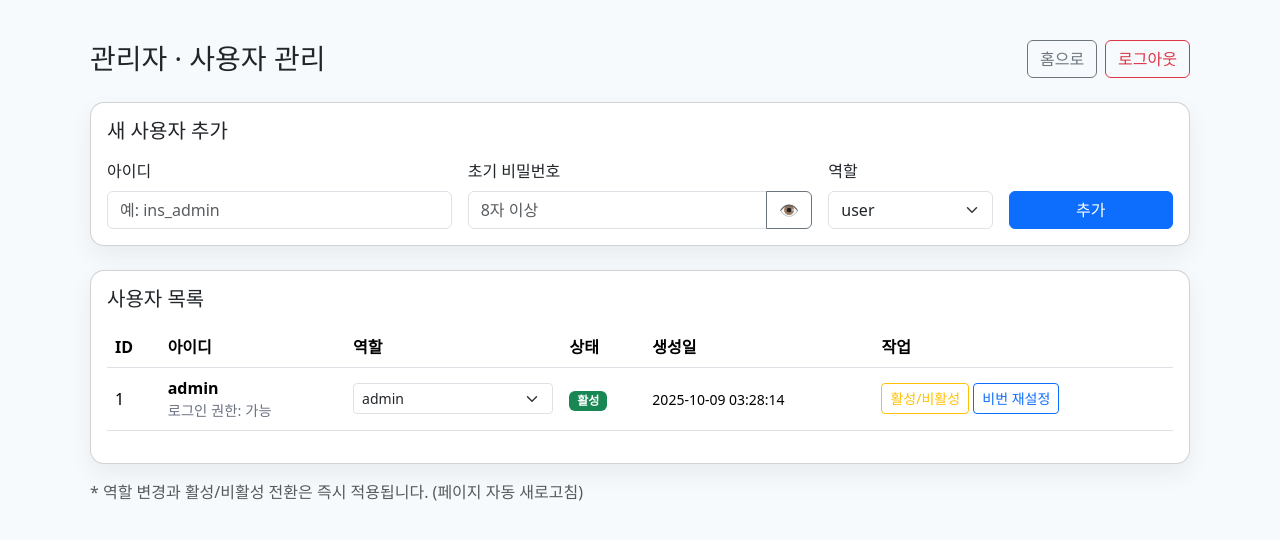
After one commit to colinlin1030/Test, a Flask app: page /admin in a window 1280 px wide. The commit adds this page. Shown: the top 540 px of the page. Run offline with Flask 3, Linux system fonts and the light colour scheme; a user stored in the database is signed in; data comes from the database, SQL or seed files in the repository; both versions use the stored data as it was after the commit.

Commit message:
update all local changes

```diff
--- a/app.py
+++ b/app.py
@@ -1,9 +1,9 @@
-from flask import Flask, render_template, request, redirect, url_for, session, jsonify, abort
+from flask import Flask, render_template, request, redirect, url_for, session, jsonify
 import os, sqlite3
 from functools import wraps
 from contextlib import closing
 import json
-
+from werkzeug.security import check_password_hash, generate_password_hash
 
 # --------------------
 # 基本設定
@@ -18,7 +18,6 @@ DB_PATH = os.getenv("DATABASE_PATH", "insmedic.db")
 def get_db():
     """
     取得 SQLite 連線；開啟外鍵；回傳 Row（可用欄位名存取）
-    每次使用後請關閉（這裡用 with closing(...) 或在 execute()/query() 內自動關）
     """
     conn = sqlite3.connect(DB_PATH, detect_types=sqlite3.PARSE_DECLTYPES)
     conn.row_factory = sqlite3.Row
@@ -47,27 +46,56 @@ def executemany(sql, seq_of_params):
         conn.commit()
 
 # --------------------
-# Auth decorator
+# 審計紀錄（可選）
 # --------------------
-def login_required(view):
-    @wraps(view)
-    def wrapped(*args, **kwargs):
-        if "user" not in session:
-            return redirect(url_for("login", next=request.path))
-        return view(*args, **kwargs)
-    return wrapped
+def log_action(actor_username, action, target_username=None):
+    """
+    將關鍵動作寫入 audit_logs（若表不存在會忽略錯誤）
+    """
+    try:
+        execute(
+            "INSERT INTO audit_logs (actor_username, action, target_username) VALUES (?, ?, ?);",
+            (actor_username, action, target_username)
+        )
+    except Exception:
+        pass
+
+# --------------------
+# Auth / RBAC decorators
+# --------------------
+def login_required(role=None):
+    """
+    - 登入保護
+    - 若指定 role（'admin' / 'user'），則驗證 session 中的角色
+    """
+    def outer(view):
+        @wraps(view)
+        def wrapped(*args, **kwargs):
+            if "username" not in session:
+                return redirect(url_for("login", next=request.path))
+            if role and session.get("role") != role:
+                return render_template("error.html", msg="權限不足"), 403
+            return view(*args, **kwargs)
+        return wrapped
+    return outer
 
 # --------------------
 # Routes
 # --------------------
 @app.route("/", methods=["GET"])
-@login_required
+@login_required()
 def index():
-    username = session.get("user")
+    username = session.get("username")
     return render_template("index.html", username=username)
 
 @app.route("/login", methods=["GET", "POST"])
 def login():
+    """
+    - GET: 顯示登入頁
+    - POST: 支援 JSON 或 form，驗證 users 表（username, password_hash, role, is_active）
+    期望 users 表：
+      id, username UNIQUE, password_hash, role IN ('admin','user'), is_active INT
+    """
     if request.method == "GET":
         return render_template("login.html")
 
@@ -75,45 +103,61 @@ def login():
     username = (data.get("username") or request.form.get("username") or "").strip()
     password = (data.get("password") or request.form.get("password") or "")
 
-    # 這裡先用簡單驗證；未來可改成查 DB 的 user 表
-    if username and password:
-        session["user"] = username
-        return jsonify({"ok": True, "username": username}), 200
+    if not username or not password:
+        return jsonify({"ok": False, "error": "INVALID_CREDENTIALS"}), 401
 
-    return jsonify({"ok": False, "error": "INVALID_CREDENTIALS"}), 401
+    row = query_one("SELECT username, password_hash, role, is_active FROM users WHERE username=?;", (username,))
+    if not row or not row["is_active"]:
+        return jsonify({"ok": False, "error": "INVALID_CREDENTIALS"}), 401
+
+    if not check_password_hash(row["password_hash"], password):
+        return jsonify({"ok": False, "error": "INVALID_CREDENTIALS"}), 401
+
+    # 設定 session
+    session["username"] = row["username"]
+    session["role"] = row["role"]
+
+    # 寫審計（可選）
+    log_action(row["username"], "login")
+
+    # 回傳 JSON（前端會依 role 導頁）
+    return jsonify({"ok": True, "username": row["username"], "role": row["role"]}), 200
 
 @app.route("/logout", methods=["GET"])
 def logout():
-    session.pop("user", None)
+    actor = session.get("username")
+    session.pop("username", None)
+    session.pop("role", None)
+    if actor:
+        log_action(actor, "logout")
     return redirect(url_for("login"))
 
-# 你的頁面
+# 頁面
 @app.route("/main", methods=["GET"])
-@login_required
+@login_required()
 def main_page():
     return render_template("main.html")
 
 @app.route("/checkout", methods=["GET"])
-@login_required
+@login_required()
 def checkout():
     return render_template("main.html")
 
 @app.route("/settlement", methods=["GET"])
-@login_required
+@login_required()
 def settlement():
     return render_template("settlement.html")
 
 # --------------------
-# Prices：改為讀 DB 的 Product / ProductVariant / (可選)VariantPriceOverride
+# Prices：讀取 Product / ProductVariant / (可選)VariantPriceOverride
 # --------------------
 def _fetch_effective_prices(location_id=None, event_id=None):
     """
     取得「有效售價」列表：
     - 以 product_variant.base_price 為基礎
-    - 若有符合時間區間的 variant_price_override，則覆蓋（可依 location_id 或 event_id）
-    - 回傳欄位：variant_id, sku, product_name, variant_attrs, effective_price, currency
+    - 若有符合時間區間的 variant_price_override，則覆蓋
+    回傳欄位：variant_id, sku, product_name, attributes, price, currency
     """
-    # 若你已建立 VIEW variant_effective_price，可改成直接查 VIEW；這裡寫成可攜式 SQL
     sql = """
     SELECT
       pv.id               AS variant_id,
@@ -136,7 +180,6 @@ def _fetch_effective_prices(location_id=None, event_id=None):
     WHERE pv.status = 'active' AND p.status = 'active'
     ORDER BY p.name, pv.sku;
     """
-    # 為了簡化綁參，重複帶入（SQLite 不支援同名參數自動重用）
     params = (
         location_id, location_id,
         event_id, event_id,
@@ -144,9 +187,7 @@ def _fetch_effective_prices(location_id=None, event_id=None):
     )
     rows = query_all(sql, params)
 
-    # 將 JSON 文字的 attributes（若有）解成 dict；失敗就給空字串
     out = []
-    import json
     for r in rows:
         attrs = r["variant_attrs"]
         try:
@@ -164,29 +205,25 @@ def _fetch_effective_prices(location_id=None, event_id=None):
     return out
 
 @app.route("/prices", methods=["GET", "POST"])
-@login_required
+@login_required()
 def prices():
     """
-    GET：
-      可帶 ?location_id= 或 ?event_id=
-      回傳 variant 的有效售價（考慮 override）
-    POST：
-      更新 base price（管理用途）
-      - 支援 JSON：{"items":[{"variant_id":1,"price":12345.0}, ...]}
-      - 或 form：variant_id, price（多筆可重複傳）
+    GET：依 location_id / event_id 回傳有效售價
+    POST：更新 base_price（限管理員）
     """
     if request.method == "GET":
-        # 讓你在賽會頁面可帶 location_id / event_id 看臨時價
         location_id = request.args.get("location_id", type=int)
         event_id = request.args.get("event_id", type=int)
         data = _fetch_effective_prices(location_id=location_id, event_id=event_id)
         return jsonify(data)
 
-    # POST：更新 base_price
+    # POST：更新 base_price（限管理員）
+    if session.get("role") != "admin":
+        return jsonify({"ok": False, "error": "FORBIDDEN"}), 403
+
     payload = request.get_json(silent=True) or {}
     items = payload.get("items")
 
-    # 若不是 JSON，就從 form 讀單筆或多筆
     if not items:
         form_variant_id = request.form.getlist("variant_id")
         form_price = request.form.getlist("price")
@@ -201,18 +238,101 @@ def prices():
     if not items:
         return jsonify({"ok": False, "error": "NO_ITEMS"}), 400
 
-    # 執行更新
     params = [(float(it["price"]), int(it["variant_id"])) for it in items if "variant_id" in it and "price" in it]
     if not params:
         return jsonify({"ok": False, "error": "INVALID_ITEMS"}), 400
 
     executemany("UPDATE product_variant SET base_price = ?, updated_at = CURRENT_TIMESTAMP WHERE id = ?;", params)
+    log_action(session["username"], "update_prices", target_username=None)
     return jsonify({"ok": True, "updated": len(params)}), 200
 
+# --------------------
+# 管理員使用者管理頁（去除重複定義）
+# --------------------
+@app.route("/admin")
+@login_required(role="admin")
+def admin_users():
+    conn = get_db()
+    users = conn.execute(
+        "SELECT id, username, role, is_active, created_at FROM users ORDER BY id"
+    ).fetchall()
+    conn.close()
+    return render_template("admin_users.html", users=users)
+
+# 管理員重設任一使用者密碼（不需舊密碼）
+@app.route("/admin/reset_password", methods=["POST"])
+@login_required(role="admin")
+def admin_reset_password():
+    uid = request.form.get("id", type=int)
+    new = request.form.get("new") or ""
+    if not uid or len(new) < 8:
+        return jsonify({"ok": False, "msg": "id와 새 비밀번호(8자 이상)가 필요합니다."}), 400
+
+    row = query_one("SELECT username FROM users WHERE id=?", (uid,))
+    if not row:
+        return jsonify({"ok": False, "msg": "사용자를 찾을 수 없습니다."}), 404
+
+    execute("UPDATE users SET password_hash=? WHERE id=?",
+            (generate_password_hash(new), uid))
+    log_action(session["username"], "admin_reset_password", row["username"])
+    return jsonify({"ok": True})
+
+
+@app.route("/admin/create_user", methods=["POST"])
+@login_required(role="admin")
+def create_user():
+    username = (request.form.get("username") or "").strip()
+    password = request.form.get("password") or ""
+    role = request.form.get("role") or "user"
+
+    if not username or not password or role not in ("user", "admin"):
+        return jsonify({"ok": False, "msg": "자료가 불완전합니다."}), 400
+
+    try:
+        execute(
+            "INSERT INTO users (username, password_hash, role) VALUES (?, ?, ?);",
+            (username, generate_password_hash(password), role)
+        )
+        log_action(session["username"], "create_user", username)
+        return jsonify({"ok": True})
+    except sqlite3.IntegrityError:
+        return jsonify({"ok": False, "msg": "이미 존재하는 아이디입니다."}), 400
+
+@app.route("/admin/toggle_active", methods=["POST"])
+@login_required(role="admin")
+def toggle_active():
+    uid = request.form.get("id", type=int)
+    if not uid:
+        return jsonify({"ok": False, "msg": "id 필요"}), 400
+
+    row = query_one("SELECT username, is_active FROM users WHERE id=?;", (uid,))
+    if not row:
+        return jsonify({"ok": False, "msg": "사용자를 찾을 수 없습니다."}), 404
+
+    new_val = 0 if row["is_active"] else 1
+    execute("UPDATE users SET is_active=? WHERE id=?;", (new_val, uid))
+    log_action(session["username"], "toggle_active", row["username"])
+    return jsonify({"ok": True, "is_active": new_val})
+
+@app.route("/admin/change_role", methods=["POST"])
+@login_required(role="admin")
+def change_role():
+    uid = request.form.get("id", type=int)
+    role = request.form.get("role")
+    if not uid or role not in ("user", "admin"):
+        return jsonify({"ok": False, "msg": "역할이 올바르지 않습니다."}), 400
+
+    row = query_one("SELECT username FROM users WHERE id=?;", (uid,))
+    if not row:
+        return jsonify({"ok": False, "msg": "사용자를 찾을 수 없습니다."}), 404
+
+    execute("UPDATE users SET role=? WHERE id=?;", (role, uid))
+    log_action(session["username"], "change_role", row["username"])
+    return jsonify({"ok": True})
+
 @app.route("/prices/admin", methods=["GET"])
-@login_required
+@login_required(role="admin")
 def prices_admin():
-    # 直接載入目前的有效售價（不帶 location/event → 顯示 base 或全域 override）
     rows = _fetch_effective_prices()
     return render_template("prices_admin.html", rows=rows)
 
@@ -220,7 +340,7 @@ def prices_admin():
 # （可選）Inventory API：給之後 main.html 有需要時調用
 # --------------------
 @app.route("/inventory", methods=["GET"])
-@login_required
+@login_required()
 def inventory():
     """
     依地點查庫存：?location_id=1
@@ -251,15 +371,19 @@ def inventory():
         """
         rows = query_all(sql)
 
-    data = [{
-        "location_id": r["location_id"],
-        "location_name": r.get("location_name"),
-        "variant_id": r["variant_id"],
-        "sku": r["sku"],
-        "product_name": r["product_name"],
-        "qty_on_hand": float(r["qty_on_hand"] or 0),
-        "qty_reserved": float(r["qty_reserved"] or 0),
-    } for r in rows]
+    data = []
+    for r in rows:
+        keys = r.keys()
+        location_name = r["location_name"] if "location_name" in keys else None
+        data.append({
+            "location_id": r["location_id"],
+            "location_name": location_name,
+            "variant_id": r["variant_id"],
+            "sku": r["sku"],
+            "product_name": r["product_name"],
+            "qty_on_hand": float(r["qty_on_hand"] or 0),
+            "qty_reserved": float(r["qty_reserved"] or 0),
+        })
     return jsonify(data)
 
 # --------------------
@@ -267,7 +391,6 @@ def inventory():
 # --------------------
 @app.route("/ping")
 def ping():
-    # 順便檢查 DB 是否能連線
     try:
         _ = query_one("SELECT 1 AS ok;")
         return "ok"
@@ -275,30 +398,22 @@ def ping():
         return f"db-error: {e}", 500
 
 # --------------------
-# 啟動
+# 產品＆變體建立（限管理員）
 # --------------------
-if __name__ == "__main__":
-    # 在 Render/雲端可改為 debug=False
-    # 若 DB 檔不存在，提醒一下（避免 .tables 爆 "file is not a database"）
-    if not os.path.exists(DB_PATH):
-        print(f"[WARN] Database file not found: {DB_PATH}")
-        print("請先建立：sqlite3 insmedic.db \".read schema.sql\"")
-    app.run(debug=True)
-
 @app.route("/products", methods=["POST"])
-@login_required
+@login_required(role="admin")
 def create_product_and_variant():
     """
     接收 JSON：
     {
-      "name": "...",            # 產品名稱（必填）
-      "brand": "INSMEDIC",      # 選填
-      "sku": "OLY-BLK-5M",      # 變體 SKU（必填、唯一）
-      "attributes": {...},      # 選填（dict 會存成 JSON TEXT）
-      "base_price": 50000,      # 必填
-      "currency": "KRW"         # 預設 KRW
+      "name": "...",
+      "brand": "INSMEDIC",
+      "sku": "OLY-BLK-5M",
+      "attributes": {...},
+      "base_price": 50000,
+      "currency": "KRW"
     }
-    建立 product 與 product_variant；若同名產品已存在，可直接重用（此處採「同名新建」策略以簡化）
+    建立 product 與 product_variant
     """
     payload = request.get_json(silent=True) or {}
     name = (payload.get("name") or "").strip()
@@ -311,7 +426,6 @@ def create_product_and_variant():
     if not name or not sku or base_price is None:
         return jsonify({"ok": False, "error": "REQUIRED_FIELDS"}), 400
 
-    # 屬性需為 JSON 可序列化
     attrs_text = None
     if attributes is not None:
         try:
@@ -319,13 +433,11 @@ def create_product_and_variant():
         except Exception:
             return jsonify({"ok": False, "error": "ATTRIBUTES_NOT_JSON"}), 400
 
-    # 建立 product
     product_id = execute(
         "INSERT INTO product (name, brand, status) VALUES (?, ?, 'active');",
         (name, brand)
     )
 
-    # 建立 variant
     try:
         variant_id = execute(
             """
@@ -337,7 +449,16 @@ def create_product_and_variant():
             (product_id, sku, attrs_text, float(base_price), currency)
         )
     except Exception as e:
-        # 例如 SKU 重複
         return jsonify({"ok": False, "error": f"VARIANT_INSERT_FAIL: {e}"}), 400
 
+    log_action(session["username"], "create_variant", target_username=None)
     return jsonify({"ok": True, "product_id": product_id, "variant_id": variant_id}), 200
+
+# --------------------
+# 啟動
+# --------------------
+if __name__ == "__main__":
+    if not os.path.exists(DB_PATH):
+        print(f"[WARN] Database file not found: {DB_PATH}")
+        print('請先建立：sqlite3 insmedic.db ".read schema.sql"')
+    app.run(debug=True)
--- /dev/null
+++ b/templates/admin_users.html
@@ -0,0 +1,188 @@
+<!DOCTYPE html>
+<html lang="ko">
+<head>
+  <meta charset="utf-8">
+  <title>관리자 | 사용자 관리</title>
+  <meta name="viewport" content="width=device-width, initial-scale=1" />
+  <link href="https://cdn.jsdelivr.net/npm/bootstrap@5.3.3/dist/css/bootstrap.min.css" rel="stylesheet"/>
+  <style>
+    body { background:#f7fafc; }
+    .page { max-width: 1100px; margin: 40px auto; }
+    .card { border-radius: 14px; box-shadow: 0 10px 24px rgba(0,0,0,.06); }
+    .role-badge { text-transform: uppercase; letter-spacing:.4px; }
+    .table thead th { white-space: nowrap; }
+    .muted { color:#6b7280; font-size:.9rem; }
+  </style>
+</head>
+<body>
+  <div class="page">
+    <div class="d-flex align-items-center justify-content-between mb-4">
+      <h3 class="m-0">관리자 · 사용자 관리</h3>
+      <div class="d-flex gap-2">
+        <a class="btn btn-outline-secondary" href="{{ url_for('index') }}">홈으로</a>
+        <a class="btn btn-outline-danger" href="{{ url_for('logout') }}">로그아웃</a>
+      </div>
+    </div>
+
+    <!-- 新增使用者 -->
+    <div class="card mb-4">
+      <div class="card-body">
+        <h5 class="card-title mb-3">새 사용자 추가</h5>
+        <form id="createForm" class="row gy-2 gx-3 align-items-end">
+          <div class="col-sm-4">
+            <label class="form-label">아이디</label>
+            <input class="form-control" name="username" placeholder="예: ins_admin" required>
+          </div>
+          <div class="col-sm-4">
+            <label class="form-label">초기 비밀번호</label>
+            <div class="input-group">
+              <input class="form-control" name="password" id="newPw" placeholder="8자 이상" required>
+              <button class="btn btn-outline-secondary" type="button" id="toggleNewPw">👁</button>
+            </div>
+          </div>
+          <div class="col-sm-2">
+            <label class="form-label">역할</label>
+            <select class="form-select" name="role">
+              <option value="user">user</option>
+              <option value="admin">admin</option>
+            </select>
+          </div>
+          <div class="col-sm-2">
+            <button class="btn btn-primary w-100" type="submit">추가</button>
+          </div>
+        </form>
+        <div id="createMsg" class="form-text text-danger mt-2 d-none"></div>
+      </div>
+    </div>
+
+    <!-- 使用者清單 -->
+    <div class="card">
+      <div class="card-body">
+        <h5 class="card-title mb-3">사용자 목록</h5>
+        <div class="table-responsive">
+          <table class="table align-middle">
+            <thead>
+              <tr>
+                <th>ID</th>
+                <th>아이디</th>
+                <th>역할</th>
+                <th>상태</th>
+                <th>생성일</th>
+                <th>작업</th>
+              </tr>
+            </thead>
+            <tbody>
+              {% for u in users %}
+              <tr>
+                <td>{{ u.id }}</td>
+                <td>
+                  <div class="fw-semibold">{{ u.username }}</div>
+                  <div class="muted">로그인 권한: {{ '가능' if u.is_active else '정지' }}</div>
+                </td>
+                <td style="min-width:140px">
+                  <select class="form-select form-select-sm role" data-id="{{ u.id }}">
+                    <option value="user"  {{ 'selected' if u.role=='user' else '' }}>user</option>
+                    <option value="admin" {{ 'selected' if u.role=='admin' else '' }}>admin</option>
+                  </select>
+                </td>
+                <td>
+                  {% if u.is_active %}
+                    <span class="badge text-bg-success">활성</span>
+                  {% else %}
+                    <span class="badge text-bg-secondary">비활성</span>
+                  {% endif %}
+                </td>
+                <td><small>{{ u.created_at }}</small></td>
+                <td>
+                  <button class="btn btn-sm btn-outline-warning toggle" data-id="{{ u.id }}">활성/비활성</button>
+                  <button class="btn btn-sm btn-outline-primary reset" data-id="{{ u.id }}">비번 재설정</button>
+                </td>
+              </tr>
+              {% endfor %}
+              {% if not users %}
+              <tr><td colspan="6" class="text-center text-muted">사용자가 없습니다.</td></tr>
+              {% endif %}
+            </tbody>
+          </table>
+        </div>
+      </div>
+    </div>
+
+    <p class="text-muted mt-3">
+      * 역할 변경과 활성/비활성 전환은 즉시 적용됩니다. (페이지 자동 새로고침)
+    </p>
+  </div>
+
+  <script>
+    // 顯示/隱藏「新使用者」密碼
+    const toggleNewPw = document.getElementById('toggleNewPw');
+    const newPw = document.getElementById('newPw');
+    toggleNewPw.addEventListener('click', () => {
+      const isPw = newPw.type === 'password';
+      newPw.type = isPw ? 'text' : 'password';
+      toggleNewPw.textContent = isPw ? '🙈' : '👁';
+      newPw.focus();
+    });
+
+    // 新增使用者
+    const createForm = document.getElementById('createForm');
+    const createMsg  = document.getElementById('createMsg');
+    createForm.addEventListener('submit', async (e) => {
+      e.preventDefault();
+      createMsg.classList.add('d-none');
+      const fd = new FormData(createForm);
+      const r = await fetch('{{ url_for("create_user") }}', { method:"POST", body:fd });
+      const j = await r.json().catch(()=>({ ok:false, msg:'서버 응답 오류' }));
+      if (j.ok) {
+        location.reload();
+      } else {
+        createMsg.textContent = j.msg || '추가 실패';
+        createMsg.classList.remove('d-none');
+      }
+    });
+
+    // 啟用/停用
+    document.querySelectorAll('.toggle').forEach(btn=>{
+      btn.addEventListener('click', async ()=>{
+        const fd = new FormData(); fd.append('id', btn.dataset.id);
+        const r = await fetch('{{ url_for("toggle_active") }}', { method:"POST", body:fd });
+        const j = await r.json().catch(()=>({ ok:false }));
+        if (j.ok) location.reload();
+        else alert(j.msg || '실패');
+      });
+    });
+
+    // 角色變更
+    document.querySelectorAll('.role').forEach(sel=>{
+      sel.addEventListener('change', async ()=>{
+        const fd = new FormData();
+        fd.append('id', sel.dataset.id);
+        fd.append('role', sel.value);
+        const r = await fetch('{{ url_for("change_role") }}', { method:"POST", body:fd });
+        const j = await r.json().catch(()=>({ ok:false }));
+        if (j.ok) location.reload();
+        else { alert(j.msg || '실패'); location.reload(); }
+      });
+    });
+
+      // 管理員重設密碼
+    document.querySelectorAll('.reset').forEach(btn=>{
+    btn.addEventListener('click', async ()=>{
+        const uid = btn.dataset.id;
+        const pwd = prompt('새 비밀번호를 입력하세요 (8자 이상):');
+        if (!pwd) return;
+        if (pwd.length < 8) { alert('8자 이상이어야 합니다.'); return; }
+
+        const fd = new FormData();
+        fd.append('id', uid);
+        fd.append('new', pwd);
+
+        const r = await fetch('{{ url_for("admin_reset_password") }}', { method:"POST", body:fd });
+        const j = await r.json().catch(()=>({ ok:false, msg:'서버 응답 오류' }));
+        if (j.ok) alert('비밀번호가 변경되었습니다.');
+        else alert(j.msg || '실패');
+        });
+    });
+  </script>
+</body>
+</html>
--- /dev/null
+++ b/templates/error.html
@@ -0,0 +1,4 @@
+<!doctype html>
+<meta charset="utf-8">
+<h3 style="color:#dc2626">{{ msg }}</h3>
+<p><a href="/">回登入頁</a></p>
```
Also changed, not shown: init_admin.py (added, +21 -0 lines), schema.sql (+18 -0 lines), templates/login.html (+55 -91 lines), insmedic.db.
